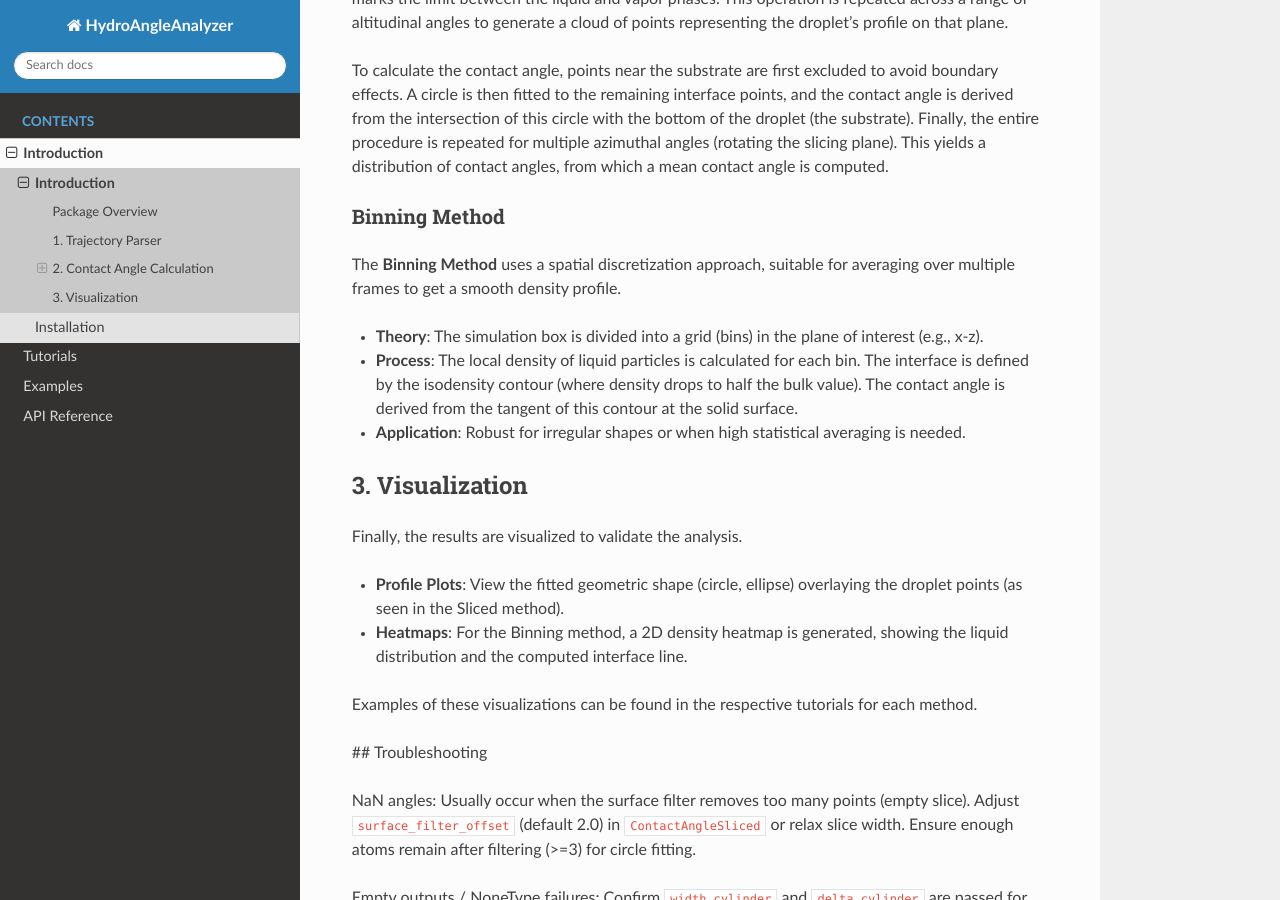
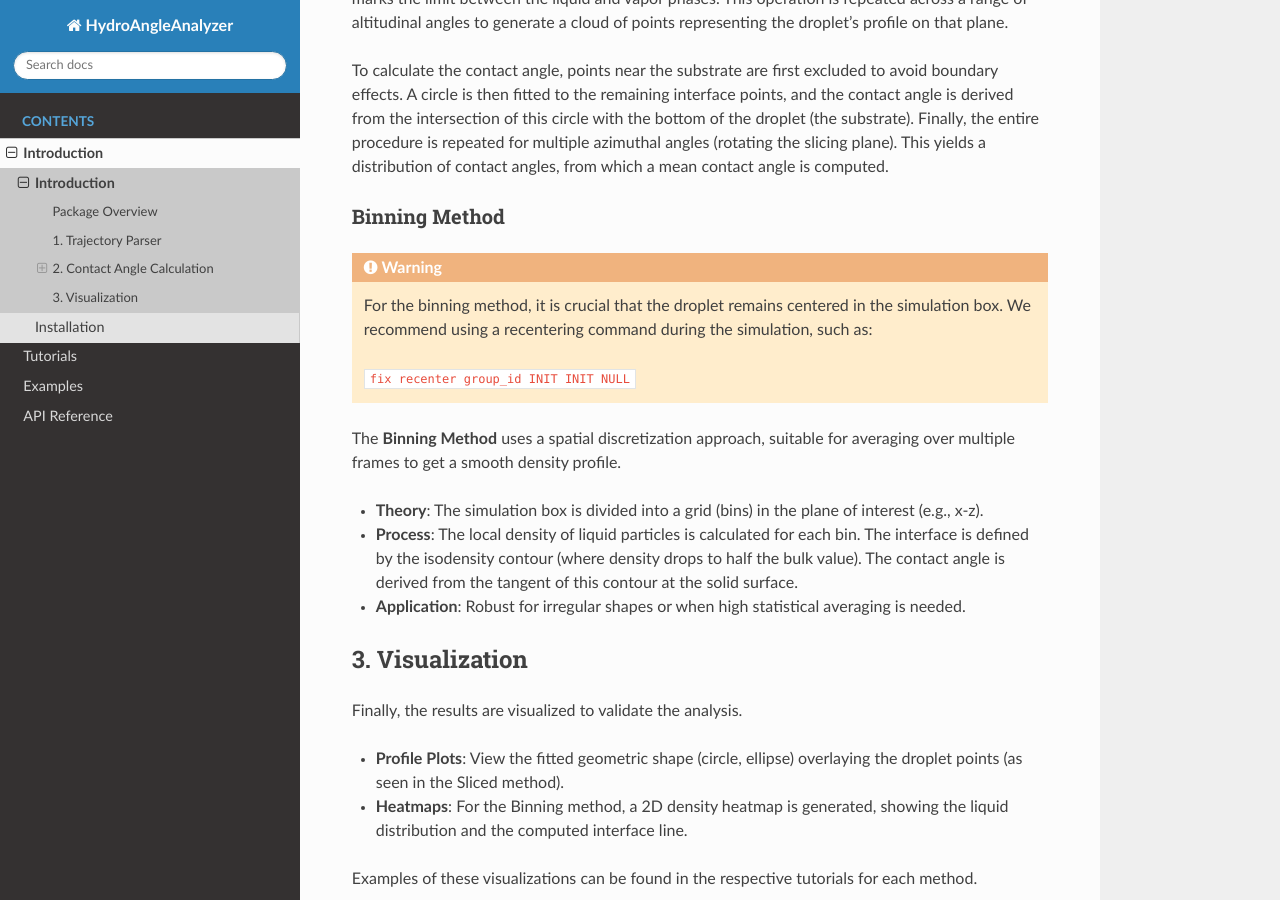
Before and after one commit to gtaillandier/HydroAngleAnalyzer, a Sphinx documentation site: the page built from docs/source/introduction/Introduction.rst, in a window 1280 px wide and 900 px high, scrolled down 1841 px. Built offline with Sphinx 7.4.7 and the Read the Docs theme 3.1.0, drawn with Linux system fonts in a browser that asks for light colours.

Commit message:
clean up 3.0

```diff
--- a/docs/source/introduction/Introduction.rst
+++ b/docs/source/introduction/Introduction.rst
@@ -86,6 +86,11 @@ Finally, the entire procedure is repeated for multiple azimuthal angles (rotatin
 **Binning Method**
 ^^^^^^^^^^^^^^^^^^
 
+.. warning::
+    For the binning method, it is crucial that the droplet remains centered in the simulation box. We recommend using a recentering command during the simulation, such as:
+
+    ``fix recenter group_id INIT INIT NULL``
+
 The **Binning Method** uses a spatial discretization approach, suitable for averaging over multiple frames to get a smooth density profile.
 
 *   **Theory**: The simulation box is divided into a grid (bins) in the plane of interest (e.g., x-z).
```
Also changed, not shown: 5 other files.
